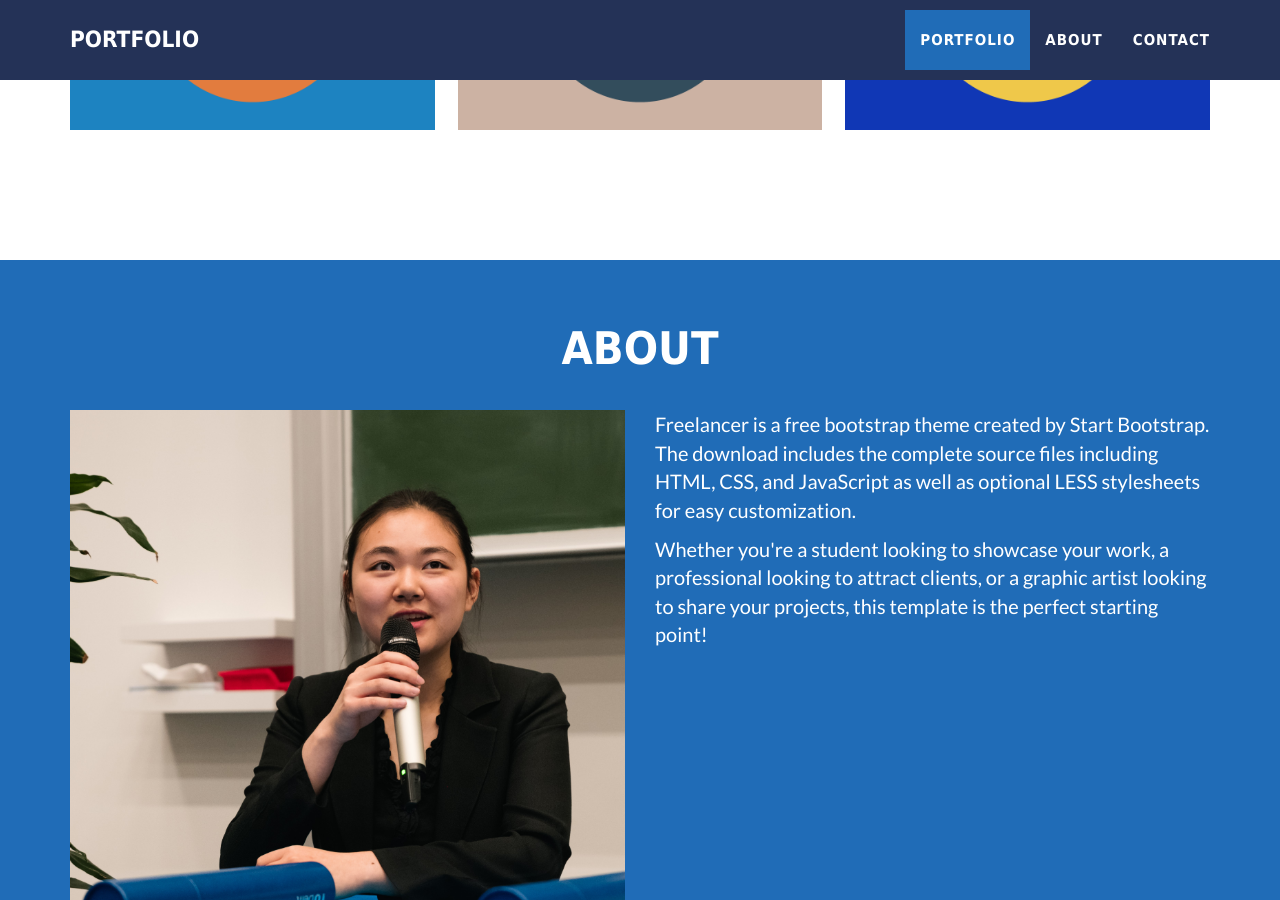
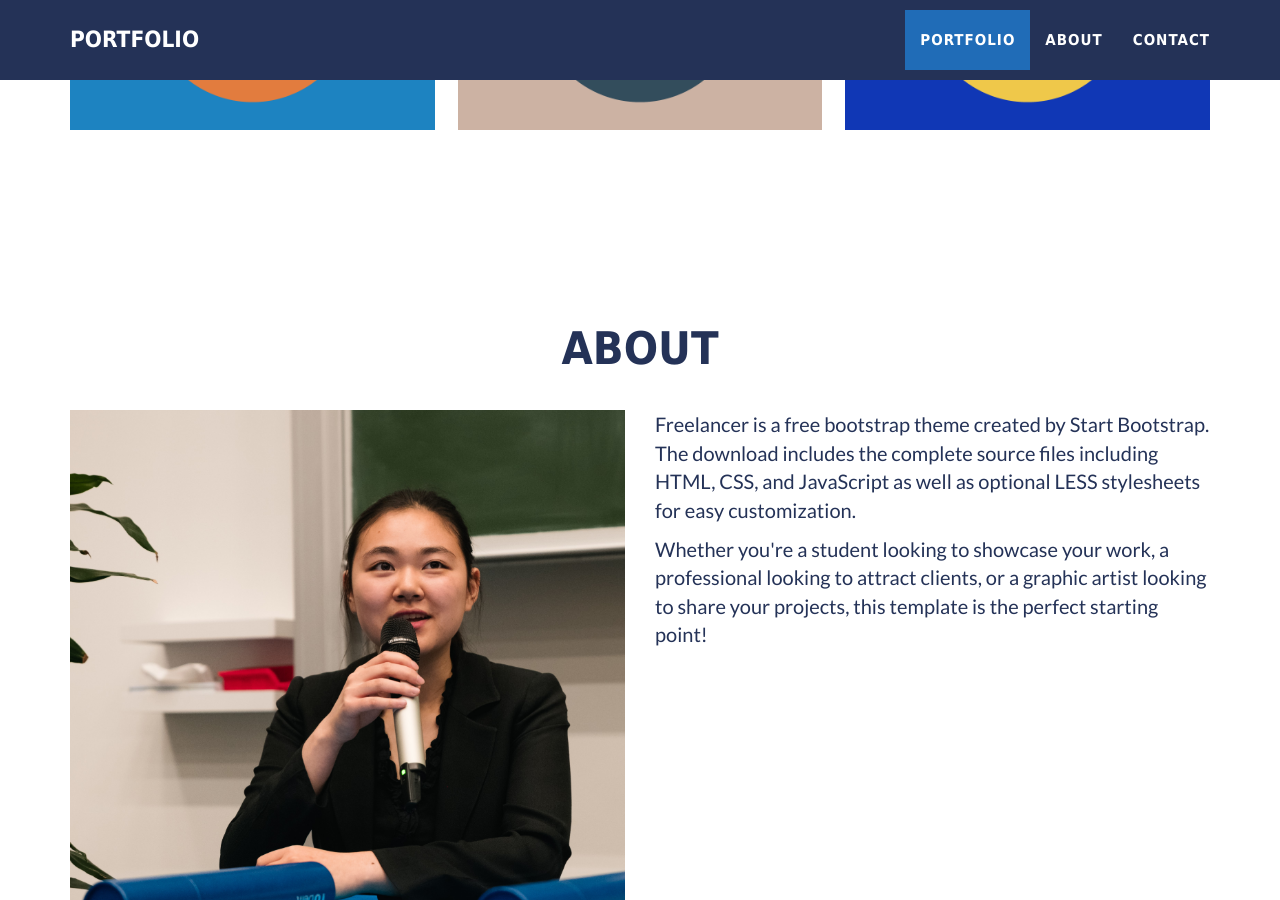
Before and after one commit to Kelly-Portfolio/Kelly-Portfolio.github.io, a Jekyll site: the page built from _posts/2014-07-18-project-1.markdown, in a window 1280 px wide and 900 px high, scrolled down 1048 px. Built offline with Jekyll 4.4.1, drawn with Linux system fonts in a browser that asks for light colours.

Commit message:
wit about

```diff
--- a/_includes/about.html
+++ b/_includes/about.html
@@ -1,5 +1,5 @@
 <!-- About Section -->
-<section class="success" id="about">
+<section id="about">
   <div class="container">
     <div class="row">
       <div class="col-lg-12 text-center">
```
